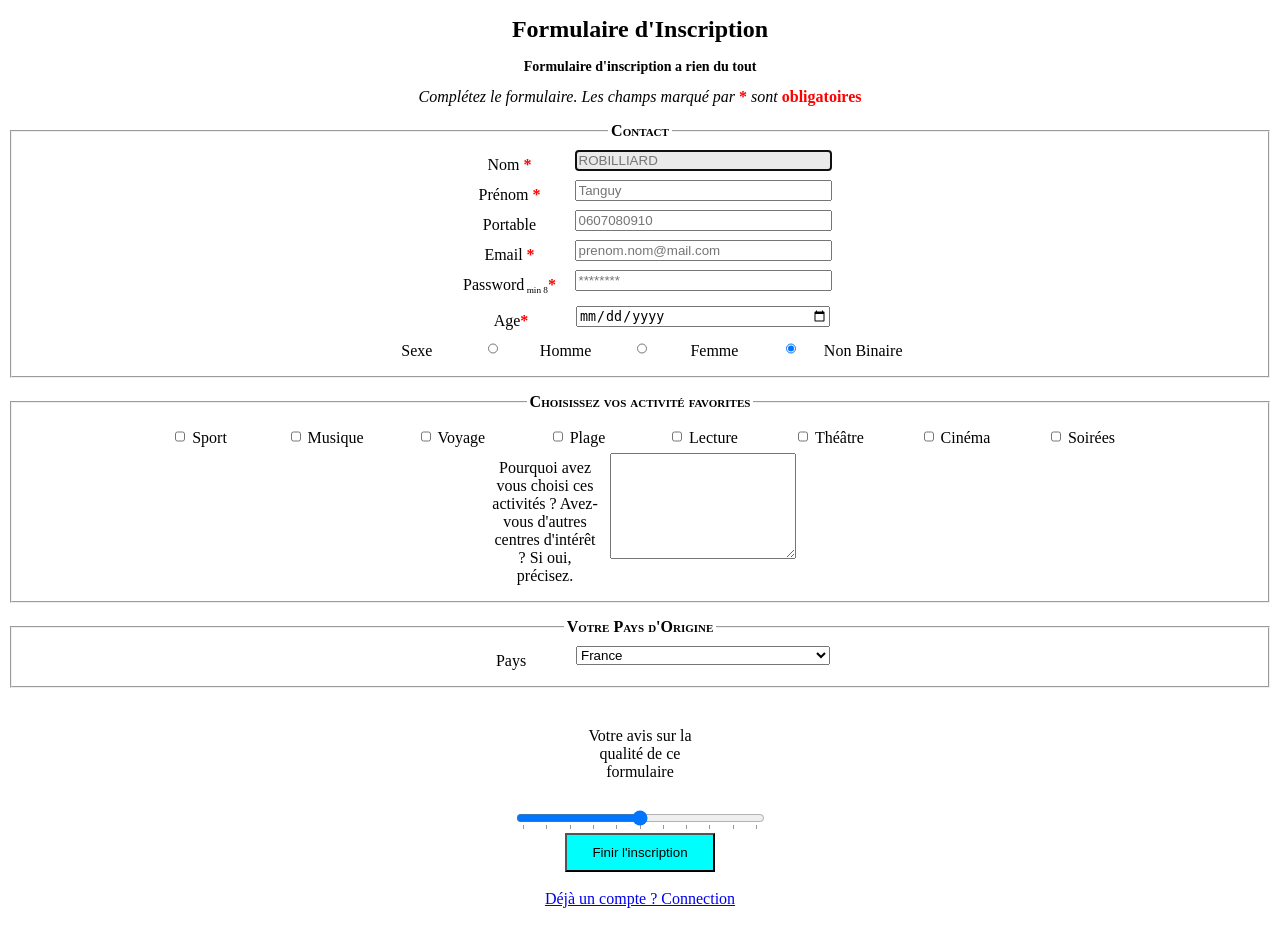
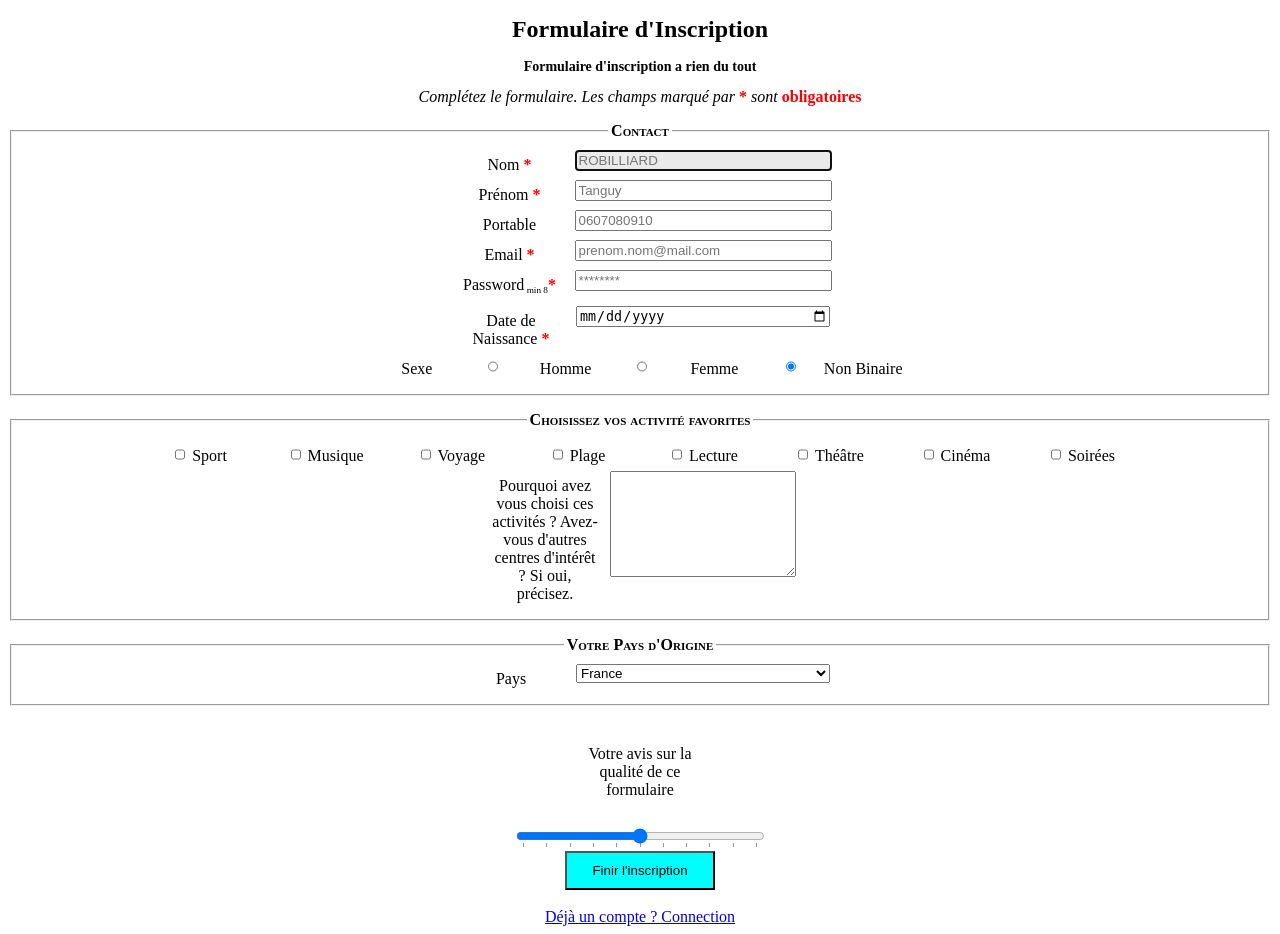
Before and after one commit to Tanguyrob/formulaire, a Flask app: page /signup in a window 1280 px wide. Before the commit the page ends 908 px from the top, so only its background shows below. Run offline with Flask 2, Linux system fonts and the light colour scheme.

Commit message:
premier d journee

```diff
--- a/templates/signup.html
+++ b/templates/signup.html
@@ -21,7 +21,7 @@
               <input id="email" name="email" type="email" placeholder="prenom.nom@mail.com" required="" pattern="[a-z0-9._%+-]+@[a-z0-9.-]+\.[a-z]{2,}$"><br>
               <label for="password">Password<sub><sub><sup> min 8</sup></sub></sub><em>*</em></label>
               <input id="password" name="password" type="password" placeholder="********" minlength="8"required="" ><br>
-              <label for="age">Age<em>*</em></label>
+              <label for="age">Date de Naissance <em>*</em></label>
               <input id="age" name="age" type="date" required><br>
               <label for="sexe">Sexe </label>
               <input type="radio" id="homme" name="sexe" value="H"  selected checked><label for="homme">Homme</label>
@@ -32,6 +32,7 @@
 
           <fieldset>
             <legend>Choisissez vos activité favorites</legend>
+
             <label for="sport"><input id="sport" type="checkbox" name="activity_list[]" value="sport"> Sport</label>
             <label for="musique"><input id="musique" type="checkbox" name="activity_list[]" value="musique"> Musique</label>
             <label for="voyage"><input id="voyage" type="checkbox" name="activity_list[]" value="voyage"> Voyage</label>
@@ -41,6 +42,7 @@
             <label for="cinema"><input id="cinema" type="checkbox" name="activity_list[]" value="cinema"> Cinéma</label>
             <label for="soiree"><input id="soiree" type="checkbox" name="activity_list[]" value="soiree"> Soirées</label>
             <br>
+
             <label for="comments">Pourquoi avez vous choisi ces activités ?
                 Avez-vous d'autres centres d'intérêt ? Si oui, précisez.
             </label>
```
